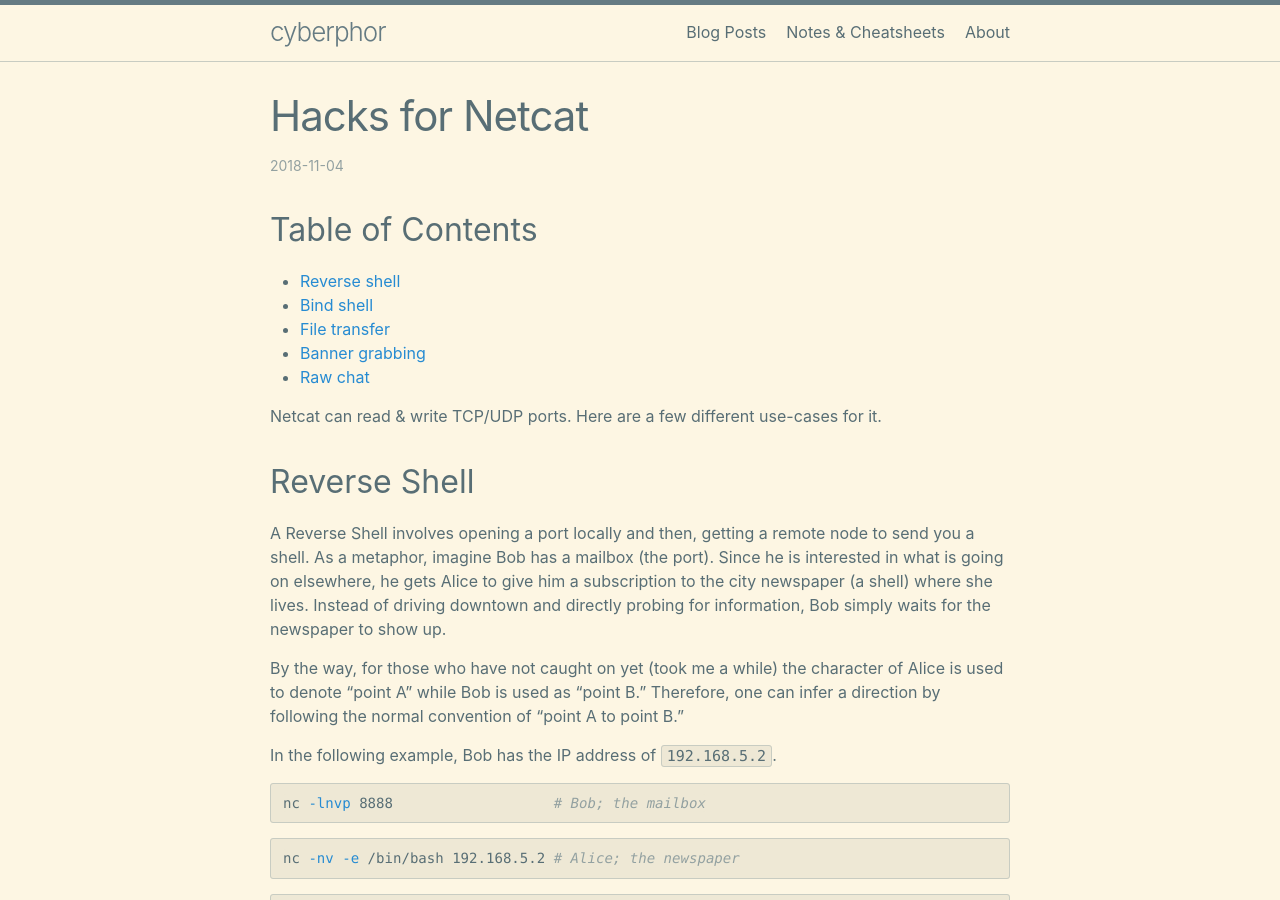
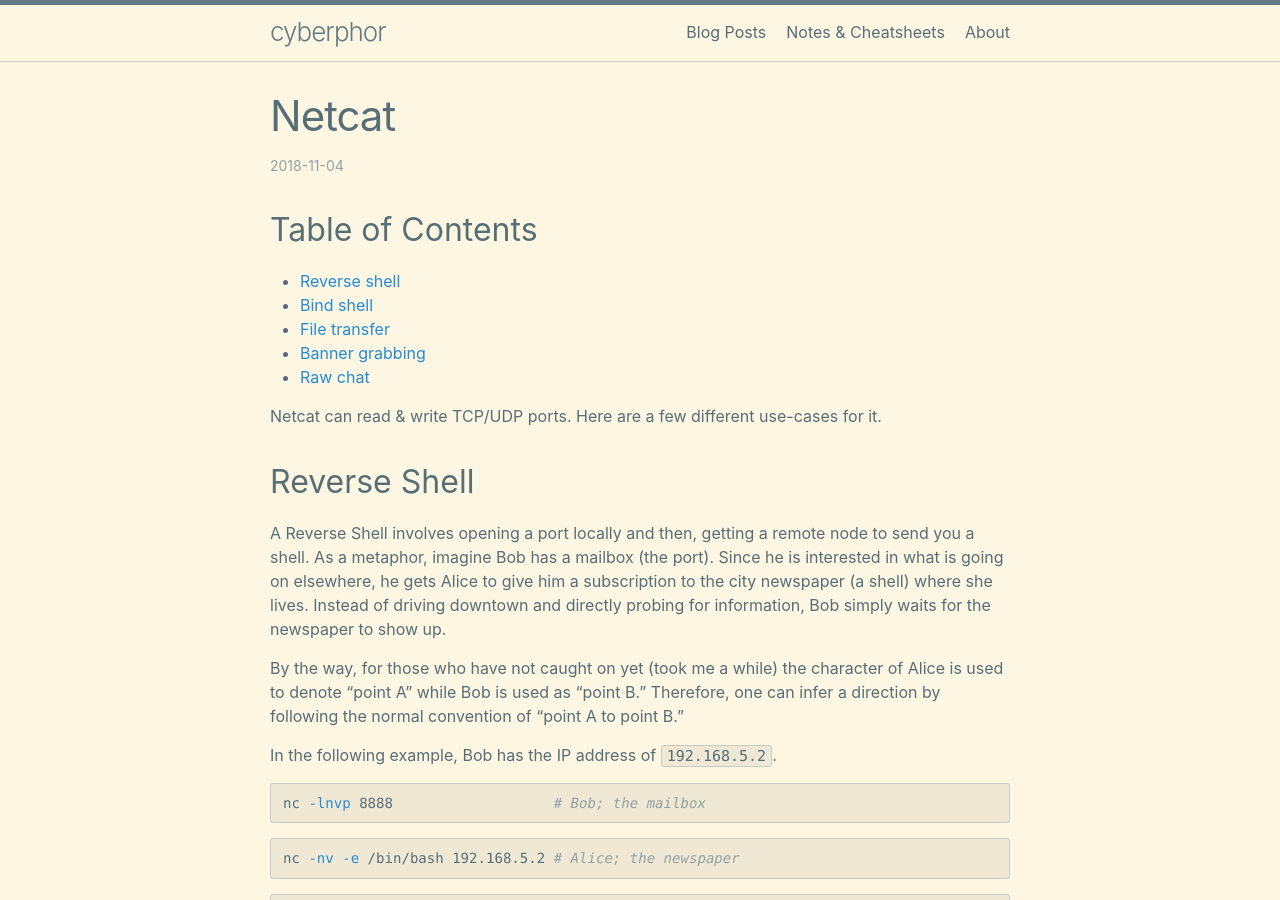
Before and after one commit to cyberphor/blog, a Jekyll site: the page built from _posts/2018-11-04-netcat.md, in a window 1280 px wide and 900 px high. Built offline with Jekyll 4.4.1, drawn with Linux system fonts in a browser that asks for light colours.

Commit message:
Updated title.

```diff
--- a/_posts/2018-11-04-hacks-for-netcat.md
+++ b/_posts/2018-11-04-netcat.md
@@ -1,7 +1,7 @@
 ---
 layout: post
-title: 'Hacks for Netcat'
-permalink: 'hacks-for-netcat'
+title: 'Netcat'
+permalink: 'netcat'
 category: notes
 ---
 
```
